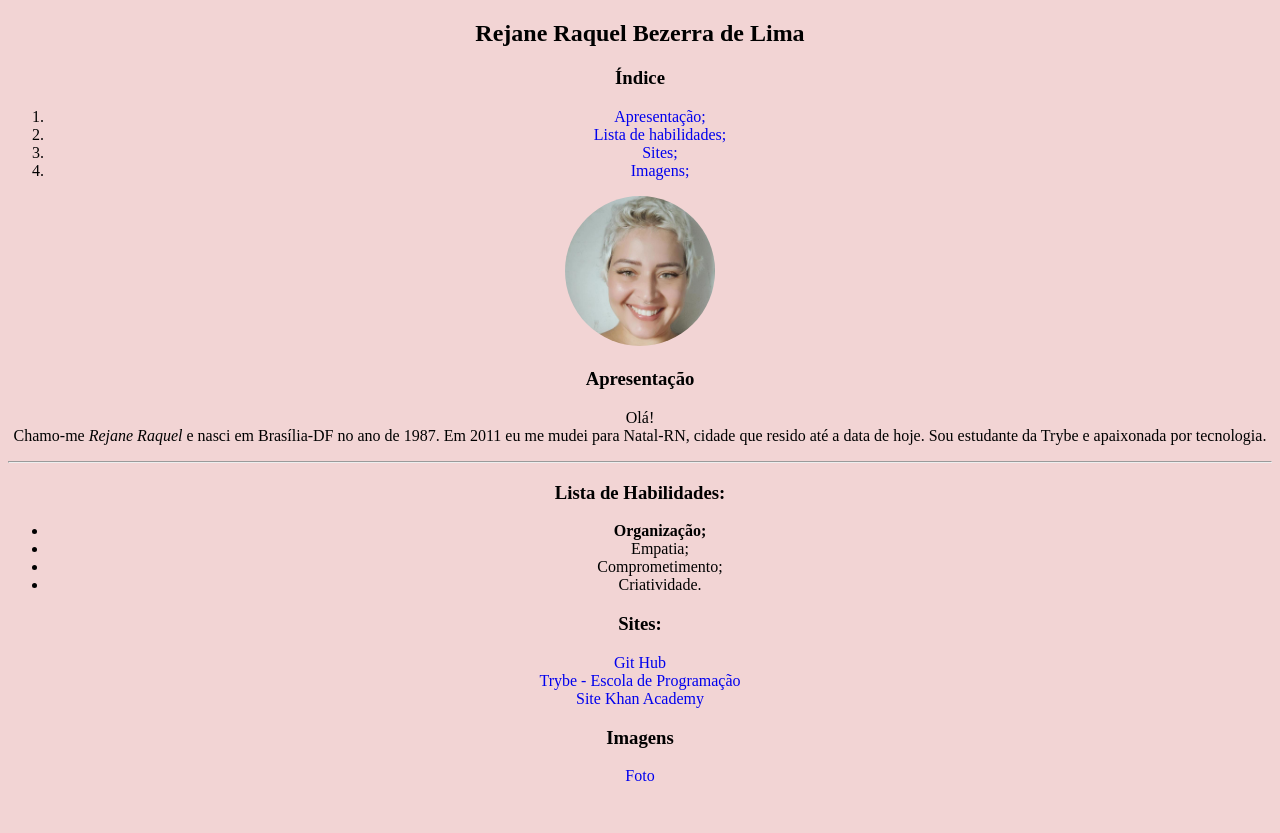
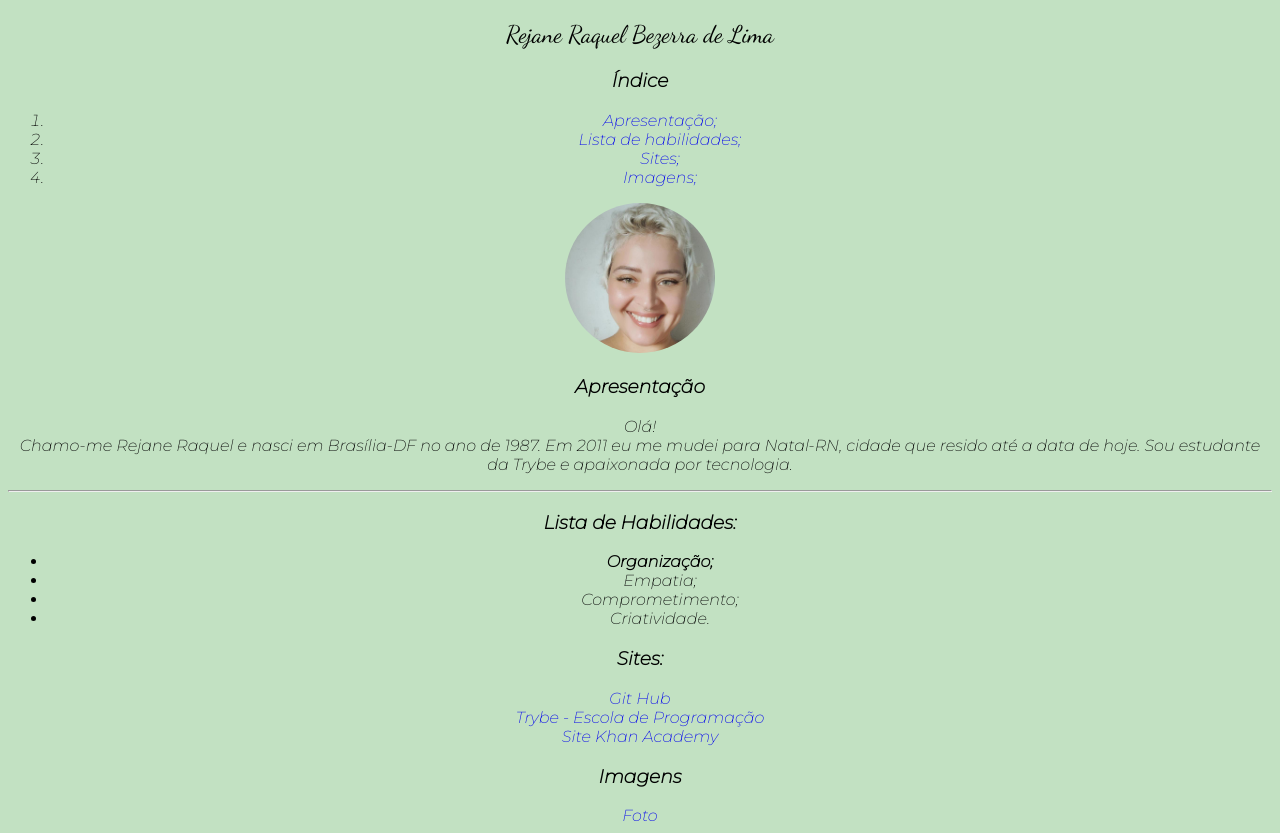
Before and after one commit to rejaneraquel/rejaneraquel.github.io, a plain HTML site: page index.html in a window 1280 px wide. Before the commit the page ends 800 px from the top, so only its background shows below. Drawn offline with Linux system fonts and the light colour scheme.

Commit message:
Adiciona fontes novas e muda cor de background

```diff
--- a/index.html
+++ b/index.html
@@ -4,13 +4,19 @@
     <meta charset="UTF-8">
     <title>Portifólio Rejane</title>
     <link rel="stylesheet" type="text/css" href="style.css">
+    <link rel="preconnect" href="https://fonts.googleapis.com">
+    <link rel="preconnect" href="https://fonts.gstatic.com" crossorigin>
+    <link href="https://fonts.googleapis.com/css2?family=Dancing+Script&display=swap" rel="stylesheet">
+    <link rel="preconnect" href="https://fonts.googleapis.com">
+    <link rel="preconnect" href="https://fonts.gstatic.com" crossorigin>
+    <link href="https://fonts.googleapis.com/css2?family=Dancing+Script&family=Manrope:wght@300&family=Montserrat:ital,wght@1,200&display=swap" rel="stylesheet">
 </head>
 <body>
-    <h2 class="titulosessao"  >
+    <h2 class="titulosessao nome"  >
         Rejane Raquel Bezerra de Lima
     </h2>
     <h3 class="titulosessao" >
-        Índice
+         Índice
     </h3>
     <ol>
         <li>
--- a/style.css
+++ b/style.css
@@ -1,7 +1,13 @@
 body {
-    background-color: rgb(242, 212, 212);
+    background-color: rgb(194,225,194);
     text-align: center;
+    font-family: Montserrat, sans-serif;
 
+}
+
+.nome {
+    font-family: Dancing Script , sans-serif;
+    font-weight: 550 ;
 }
 
 .titulosessao {
```
